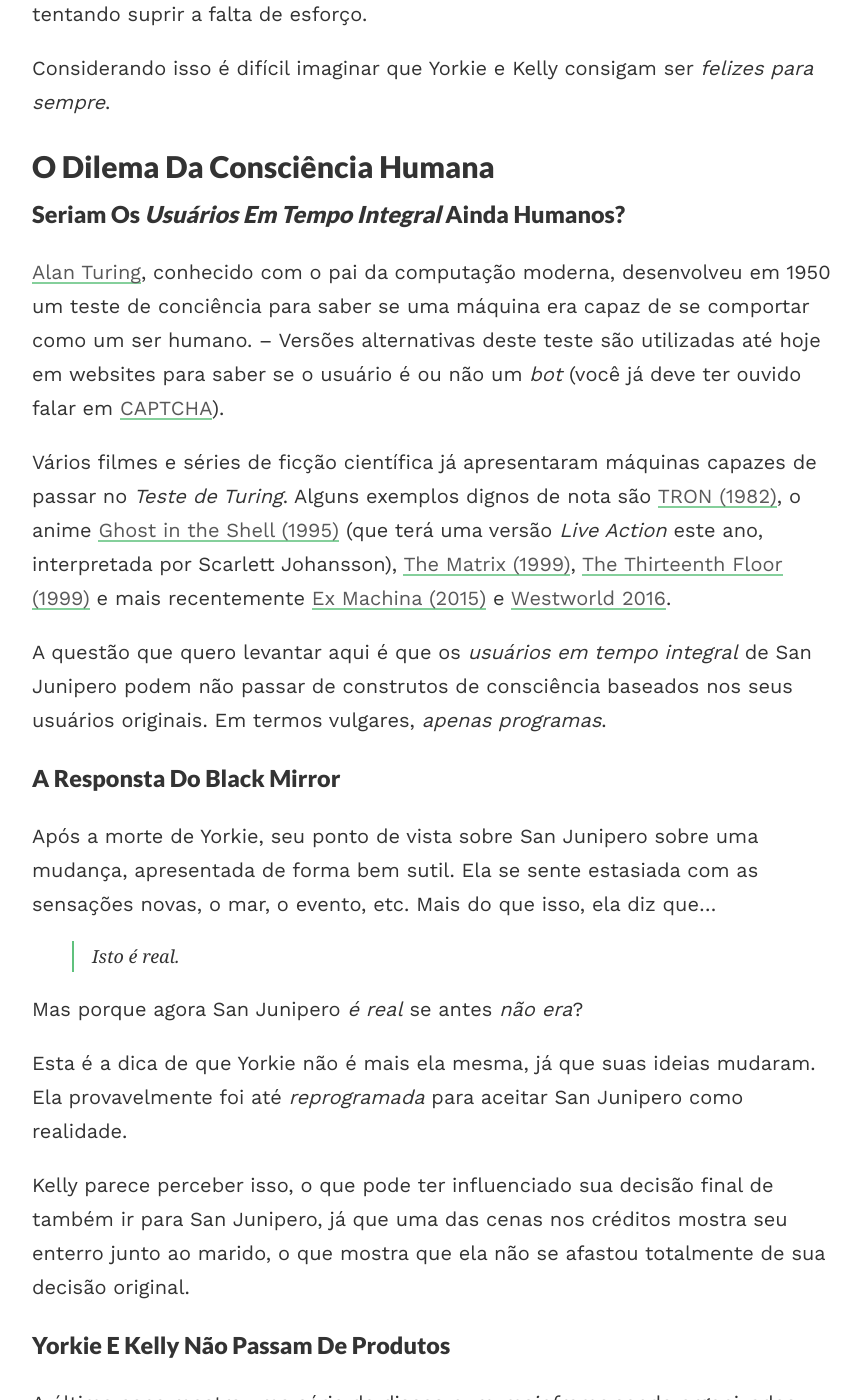
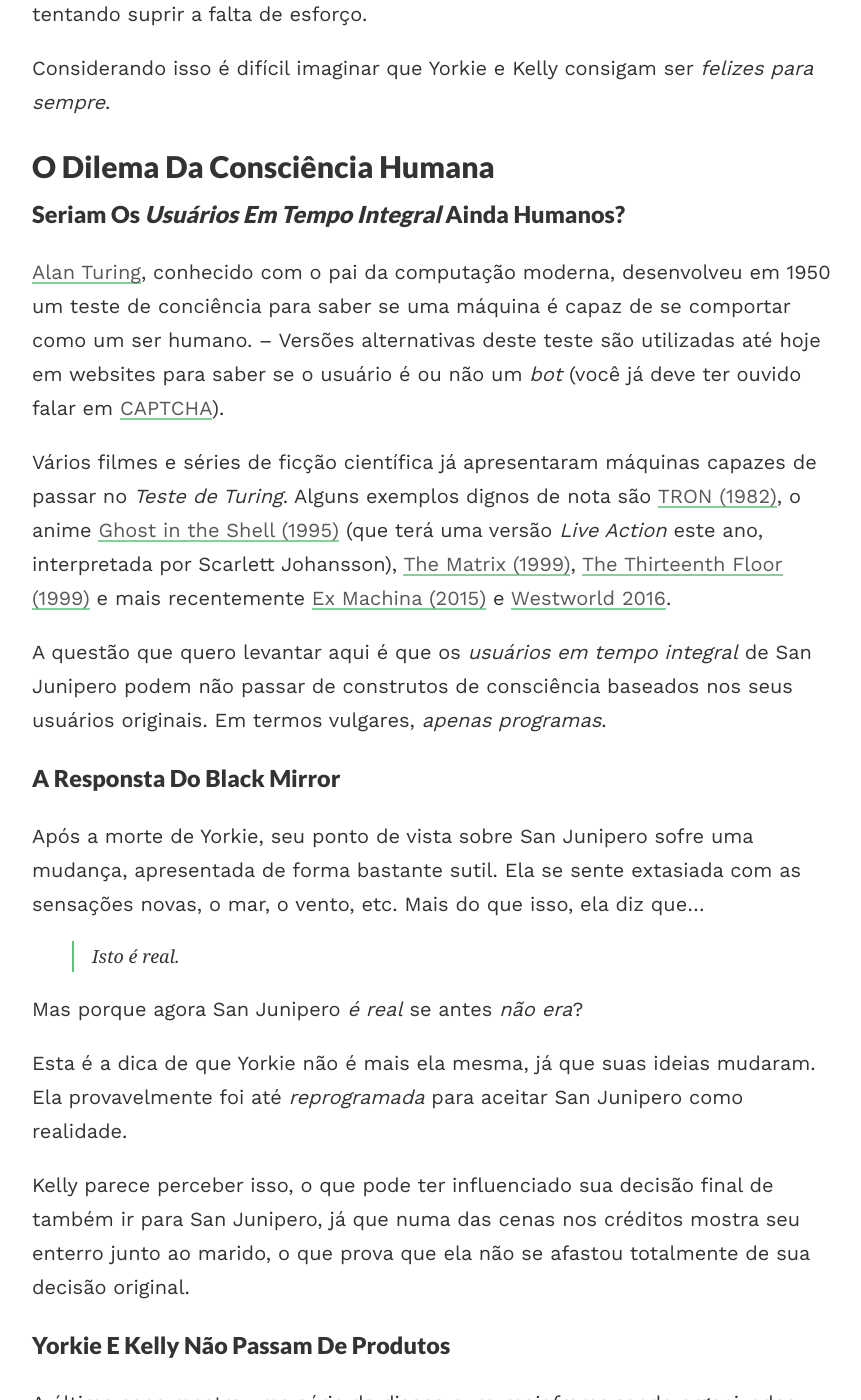
Before and after one commit to paulodiovani/blog.diovani.com, a Jekyll site: the page built from romance/_posts/2017-02-16-black-mirror-s03e04-san-junipero.md, in a window 1280 px wide and 1400 px high, scrolled down 2963 px. Shown: the whole window, without its empty margins (208-1069 px from the left). Built offline with Jekyll 4.4.1, drawn with Linux system fonts in a browser that asks for light colours; nearby versions of some CDN libraries; comment, search, counter and statistics services are not loaded; some of the changed text lies outside the part shown.

Commit message:
Minor corrections, clip

```diff
--- a/romance/_posts/2017-02-16-black-mirror-s03e04-san-junipero.md
+++ b/romance/_posts/2017-02-16-black-mirror-s03e04-san-junipero.md
@@ -59,7 +59,7 @@
 
 ### Seriam os _usuários em tempo integral_ ainda humanos?
 
-[Alan Turing](https://pt.wikipedia.org/wiki/Alan_Turing), conhecido com o pai da computação moderna, desenvolveu em 1950 um teste de conciência para saber se uma máquina era capaz de se comportar como um ser humano. -- Versões alternativas deste teste são utilizadas até hoje em websites para saber se o usuário é ou não um _bot_ (você já deve ter ouvido falar em [CAPTCHA](https://pt.wikipedia.org/wiki/CAPTCHA)).
+[Alan Turing](https://pt.wikipedia.org/wiki/Alan_Turing), conhecido com o pai da computação moderna, desenvolveu em 1950 um teste de conciência para saber se uma máquina é capaz de se comportar como um ser humano. -- Versões alternativas deste teste são utilizadas até hoje em websites para saber se o usuário é ou não um _bot_ (você já deve ter ouvido falar em [CAPTCHA](https://pt.wikipedia.org/wiki/CAPTCHA)).
 
 Vários filmes e séries de ficção científica já apresentaram máquinas capazes de passar no _Teste de Turing_. Alguns exemplos dignos de nota são [TRON (1982)](http://www.imdb.com/title/tt0084827), o anime [Ghost in the Shell (1995)](http://www.imdb.com/title/tt0113568) (que terá uma versão _Live Action_ este ano, interpretada por Scarlett Johansson), [The Matrix (1999)](http://www.imdb.com/title/tt0133093/), [The Thirteenth Floor (1999)](http://www.imdb.com/title/tt0139809) e mais recentemente [Ex Machina (2015)](http://www.imdb.com/title/tt0470752) e [Westworld 2016](http://www.imdb.com/title/tt0475784).
 
@@ -67,7 +67,7 @@
 
 ### A responsta do Black Mirror
 
-Após a morte de Yorkie, seu ponto de vista sobre San Junipero sobre uma mudança, apresentada de forma bem sutil. Ela se sente estasiada com as sensações novas, o mar, o evento, etc. Mais do que isso, ela diz que...
+Após a morte de Yorkie, seu ponto de vista sobre San Junipero sofre uma mudança, apresentada de forma bastante sutil. Ela se sente extasiada com as sensações novas, o mar, o vento, etc. Mais do que isso, ela diz que...
 
 >  Isto é real.
 
@@ -75,7 +75,7 @@
 
 Esta é a dica de que Yorkie não é mais ela mesma, já que suas ideias mudaram. Ela provavelmente foi até _reprogramada_ para aceitar San Junipero como realidade.
 
-Kelly parece perceber isso, o que pode ter influenciado sua decisão final de também ir para San Junipero, já que uma das cenas nos créditos mostra seu enterro junto ao marido, o que mostra que ela não se afastou totalmente de sua decisão original.
+Kelly parece perceber isso, o que pode ter influenciado sua decisão final de também ir para San Junipero, já que numa das cenas nos créditos mostra seu enterro junto ao marido, o que prova que ela não se afastou totalmente de sua decisão original.
 
 ### Yorkie e Kelly não passam de produtos
 
@@ -105,3 +105,5 @@
 > Uma cópia perfeita é indistinguível da original
 
 Assim, mesmo que Yorkie e Kelly sejam apenas cópias em San Junipero, talvez isso não faça nenhuma diferença, talvez seja exatamente o mesmo que _vida após a morte_ e se elas são felizes isso é suficiente.
+
+<div style="position:relative;height:0;padding-bottom:56.25%"><iframe src="https://www.youtube.com/embed/VqKY9o5igAI?ecver=2" width="640" height="360" frameborder="0" style="position:absolute;width:100%;height:100%;left:0" allowfullscreen></iframe></div>
```
Also changed, not shown: other parts of romance/_posts/2017-02-16-black-mirror-s03e04-san-junipero.md (+8 -8 lines).
